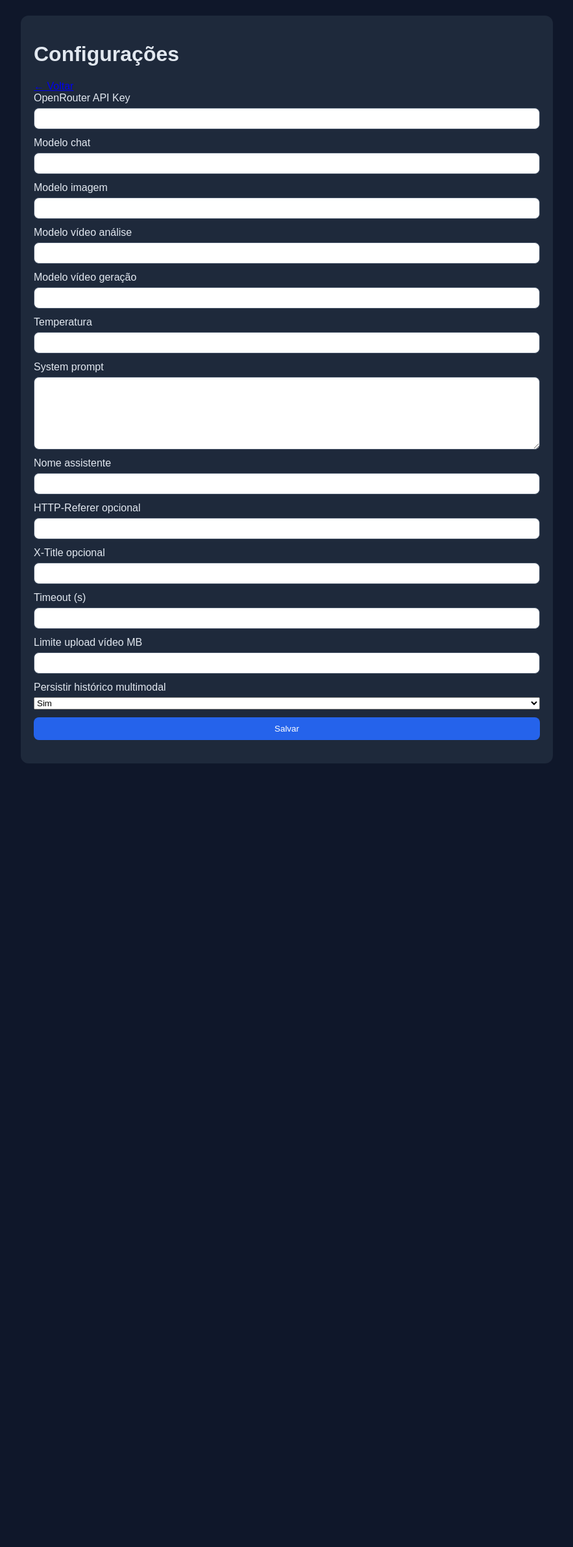
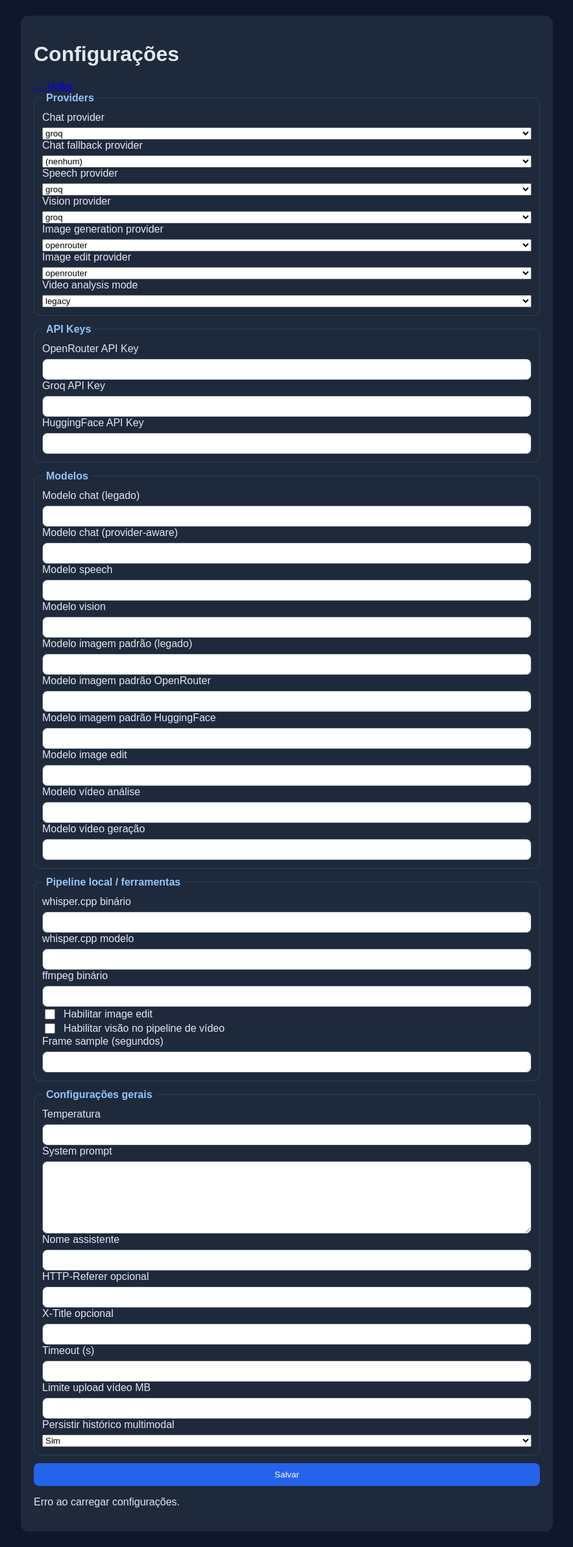
Before and after one commit to sbrunomello/KaiROS, a Python web app: template llm/app/templates/settings.html in a window 1280 px wide. Shown: the whole page at 65% size, without its empty margins (198-1081 px from the left). Before the commit the page ends 1175 px from the top, so only its background shows below. Run offline with Jinja, Linux system fonts and the light colour scheme; the template is opened without the code that fills it, so the values that code supplies are empty.

Commit message:
feat(llm): expand settings UI for multi-provider fields

```diff
--- a/llm/app/static/css/styles.css
+++ b/llm/app/static/css/styles.css
@@ -56,3 +56,9 @@
 .image-input-preview { margin:8px 0; }
 #image-history { display:flex; flex-direction:column; gap:8px; }
 .history-item { background:#0b1220; border:1px solid #334155; border-radius:8px; padding:8px; }
+
+
+.settings-section { border: 1px solid #334155; border-radius: 10px; padding: 12px; margin: 0; }
+.settings-section legend { padding: 0 6px; color: #93c5fd; font-weight: 700; }
+.checkbox-field { flex-direction: row; align-items: center; gap: 10px; }
+.checkbox-field input[type="checkbox"] { width: 16px; height: 16px; }
--- a/llm/app/static/js/settings.js
+++ b/llm/app/static/js/settings.js
@@ -1,32 +1,101 @@
+const BOOLEAN_SELECT_FIELDS = new Set(['persist_multimodal_history']);
+const BOOLEAN_CHECKBOX_FIELDS = new Set(['image_edit_enabled', 'video_enable_vision']);
+
+function setFieldValue(field, value) {
+  const el = document.getElementById(field);
+  if (!el) return;
+
+  if (BOOLEAN_CHECKBOX_FIELDS.has(field)) {
+    el.checked = Boolean(value);
+    return;
+  }
+
+  if (BOOLEAN_SELECT_FIELDS.has(field)) {
+    el.value = String(Boolean(value));
+    return;
+  }
+
+  el.value = value ?? '';
+}
+
+function getFieldValue(field) {
+  const el = document.getElementById(field);
+  if (!el) return undefined;
+
+  if (BOOLEAN_CHECKBOX_FIELDS.has(field)) {
+    return el.checked;
+  }
+
+  if (BOOLEAN_SELECT_FIELDS.has(field)) {
+    return el.value === 'true';
+  }
+
+  if (el.type === 'number') {
+    return el.value === '' ? undefined : Number(el.value);
+  }
+
+  return el.value;
+}
+
 async function loadSettings() {
   const res = await fetch('/api/settings');
+  if (!res.ok) {
+    document.getElementById('settings-status').textContent = 'Erro ao carregar configurações.';
+    return;
+  }
+
   const data = await res.json();
-  Object.entries(data).forEach(([k, v]) => {
-    const el = document.getElementById(k);
-    if (!el) return;
-    if (k === 'persist_multimodal_history') el.value = String(v);
-    else el.value = v ?? '';
+  Object.entries(data).forEach(([field, value]) => {
+    setFieldValue(field, value);
   });
 }
 
 document.getElementById('settings-form').onsubmit = async (e) => {
   e.preventDefault();
+
   const payload = {
-    openrouter_api_key: document.getElementById('openrouter_api_key').value,
-    model_name: document.getElementById('model_name').value,
-    default_image_model: document.getElementById('default_image_model').value,
-    default_video_analysis_model: document.getElementById('default_video_analysis_model').value,
-    default_video_generation_model: document.getElementById('default_video_generation_model').value,
-    temperature: Number(document.getElementById('temperature').value || 0.7),
-    system_prompt: document.getElementById('system_prompt').value,
-    assistant_name: document.getElementById('assistant_name').value,
-    http_referer: document.getElementById('http_referer').value,
-    x_title: document.getElementById('x_title').value,
-    request_timeout_seconds: Number(document.getElementById('request_timeout_seconds').value || 25),
-    max_video_upload_mb: Number(document.getElementById('max_video_upload_mb').value || 20),
-    persist_multimodal_history: document.getElementById('persist_multimodal_history').value === 'true',
+    openrouter_api_key: getFieldValue('openrouter_api_key') ?? '',
+    groq_api_key: getFieldValue('groq_api_key') ?? '',
+    huggingface_api_key: getFieldValue('huggingface_api_key') ?? '',
+    chat_provider: getFieldValue('chat_provider') ?? 'groq',
+    chat_fallback_provider: getFieldValue('chat_fallback_provider') ?? 'openrouter',
+    speech_provider: getFieldValue('speech_provider') ?? 'groq',
+    vision_provider: getFieldValue('vision_provider') ?? 'groq',
+    image_gen_provider: getFieldValue('image_gen_provider') ?? 'openrouter',
+    image_edit_provider: getFieldValue('image_edit_provider') ?? 'openrouter',
+    video_analysis_mode: getFieldValue('video_analysis_mode') ?? 'legacy',
+    model_name: getFieldValue('model_name') ?? 'openrouter/auto',
+    chat_model_name: getFieldValue('chat_model_name') ?? 'llama-3.1-8b-instant',
+    speech_model_name: getFieldValue('speech_model_name') ?? 'whisper-large-v3-turbo',
+    vision_model_name: getFieldValue('vision_model_name') ?? 'llama-3.2-11b-vision-preview',
+    default_image_model: getFieldValue('default_image_model') ?? 'bytedance-seed/seedream-4.5',
+    openrouter_default_image_model: getFieldValue('openrouter_default_image_model') ?? 'bytedance-seed/seedream-4.5',
+    hf_default_image_model: getFieldValue('hf_default_image_model') ?? 'black-forest-labs/FLUX.1-schnell',
+    image_edit_model_name: getFieldValue('image_edit_model_name') ?? '',
+    default_video_analysis_model: getFieldValue('default_video_analysis_model') ?? 'nvidia/nemotron-nano-12b-v2-vl:free',
+    default_video_generation_model: getFieldValue('default_video_generation_model') ?? '',
+    whisper_cpp_binary_path: getFieldValue('whisper_cpp_binary_path') ?? '',
+    whisper_cpp_model_path: getFieldValue('whisper_cpp_model_path') ?? '',
+    ffmpeg_binary_path: getFieldValue('ffmpeg_binary_path') ?? 'ffmpeg',
+    image_edit_enabled: getFieldValue('image_edit_enabled') ?? false,
+    video_enable_vision: getFieldValue('video_enable_vision') ?? false,
+    video_frame_sample_seconds: getFieldValue('video_frame_sample_seconds') ?? 5,
+    temperature: getFieldValue('temperature') ?? 0.7,
+    system_prompt: getFieldValue('system_prompt') ?? 'Você é uma assistente útil, objetiva e confiável.',
+    assistant_name: getFieldValue('assistant_name') ?? 'Kai',
+    http_referer: getFieldValue('http_referer') ?? '',
+    x_title: getFieldValue('x_title') ?? '',
+    request_timeout_seconds: getFieldValue('request_timeout_seconds') ?? 25,
+    max_video_upload_mb: getFieldValue('max_video_upload_mb') ?? 20,
+    persist_multimodal_history: getFieldValue('persist_multimodal_history') ?? true,
   };
-  const res = await fetch('/api/settings', { method: 'PUT', headers: { 'Content-Type': 'application/json' }, body: JSON.stringify(payload) });
+
+  const res = await fetch('/api/settings', {
+    method: 'PUT',
+    headers: { 'Content-Type': 'application/json' },
+    body: JSON.stringify(payload),
+  });
+
   document.getElementById('settings-status').textContent = res.ok ? 'Salvo com sucesso.' : 'Erro ao salvar.';
 };
 
--- a/llm/app/templates/settings.html
+++ b/llm/app/templates/settings.html
@@ -5,11 +5,86 @@
   <h1>Configurações</h1>
   <a href="/">← Voltar</a>
   <form id="settings-form">
+    <fieldset class="settings-section">
+      <legend>Providers</legend>
+      <label>Chat provider
+        <select id="chat_provider">
+          <option value="groq">groq</option>
+          <option value="openrouter">openrouter</option>
+        </select>
+      </label>
+      <label>Chat fallback provider
+        <select id="chat_fallback_provider">
+          <option value="">(nenhum)</option>
+          <option value="groq">groq</option>
+          <option value="openrouter">openrouter</option>
+        </select>
+      </label>
+      <label>Speech provider
+        <select id="speech_provider">
+          <option value="groq">groq</option>
+          <option value="local">local</option>
+        </select>
+      </label>
+      <label>Vision provider
+        <select id="vision_provider">
+          <option value="groq">groq</option>
+          <option value="openrouter">openrouter</option>
+        </select>
+      </label>
+      <label>Image generation provider
+        <select id="image_gen_provider">
+          <option value="openrouter">openrouter</option>
+          <option value="hf">hf</option>
+        </select>
+      </label>
+      <label>Image edit provider
+        <select id="image_edit_provider">
+          <option value="openrouter">openrouter</option>
+          <option value="hf">hf</option>
+        </select>
+      </label>
+      <label>Video analysis mode
+        <select id="video_analysis_mode">
+          <option value="legacy">legacy</option>
+          <option value="pipeline">pipeline</option>
+        </select>
+      </label>
+    </fieldset>
+
+    <fieldset class="settings-section">
+      <legend>API Keys</legend>
       <label>OpenRouter API Key <input type="password" id="openrouter_api_key" /></label>
-    <label>Modelo chat <input type="text" id="model_name" /></label>
-    <label>Modelo imagem <input type="text" id="default_image_model" /></label>
+      <label>Groq API Key <input type="password" id="groq_api_key" /></label>
+      <label>HuggingFace API Key <input type="password" id="huggingface_api_key" /></label>
+    </fieldset>
+
+    <fieldset class="settings-section">
+      <legend>Modelos</legend>
+      <label>Modelo chat (legado) <input type="text" id="model_name" /></label>
+      <label>Modelo chat (provider-aware) <input type="text" id="chat_model_name" /></label>
+      <label>Modelo speech <input type="text" id="speech_model_name" /></label>
+      <label>Modelo vision <input type="text" id="vision_model_name" /></label>
+      <label>Modelo imagem padrão (legado) <input type="text" id="default_image_model" /></label>
+      <label>Modelo imagem padrão OpenRouter <input type="text" id="openrouter_default_image_model" /></label>
+      <label>Modelo imagem padrão HuggingFace <input type="text" id="hf_default_image_model" /></label>
+      <label>Modelo image edit <input type="text" id="image_edit_model_name" /></label>
       <label>Modelo vídeo análise <input type="text" id="default_video_analysis_model" /></label>
       <label>Modelo vídeo geração <input type="text" id="default_video_generation_model" /></label>
+    </fieldset>
+
+    <fieldset class="settings-section">
+      <legend>Pipeline local / ferramentas</legend>
+      <label>whisper.cpp binário <input type="text" id="whisper_cpp_binary_path" /></label>
+      <label>whisper.cpp modelo <input type="text" id="whisper_cpp_model_path" /></label>
+      <label>ffmpeg binário <input type="text" id="ffmpeg_binary_path" /></label>
+      <label class="checkbox-field"><input type="checkbox" id="image_edit_enabled" /> Habilitar image edit</label>
+      <label class="checkbox-field"><input type="checkbox" id="video_enable_vision" /> Habilitar visão no pipeline de vídeo</label>
+      <label>Frame sample (segundos) <input type="number" id="video_frame_sample_seconds" min="1" max="60" /></label>
+    </fieldset>
+
+    <fieldset class="settings-section">
+      <legend>Configurações gerais</legend>
       <label>Temperatura <input type="number" step="0.1" min="0" max="2" id="temperature" /></label>
       <label>System prompt <textarea id="system_prompt" rows="6"></textarea></label>
       <label>Nome assistente <input type="text" id="assistant_name" /></label>
@@ -18,6 +93,7 @@
       <label>Timeout (s) <input type="number" id="request_timeout_seconds" min="5" max="300" /></label>
       <label>Limite upload vídeo MB <input type="number" id="max_video_upload_mb" min="1" max="200" /></label>
       <label>Persistir histórico multimodal <select id="persist_multimodal_history"><option value="true">Sim</option><option value="false">Não</option></select></label>
+    </fieldset>
     <button type="submit">Salvar</button>
   </form>
   <p id="settings-status"></p>
```
Also changed, not shown: llm/tests/test_settings.py (+52 -2 lines). Lines whose indentation alone changed are shown as unchanged.
